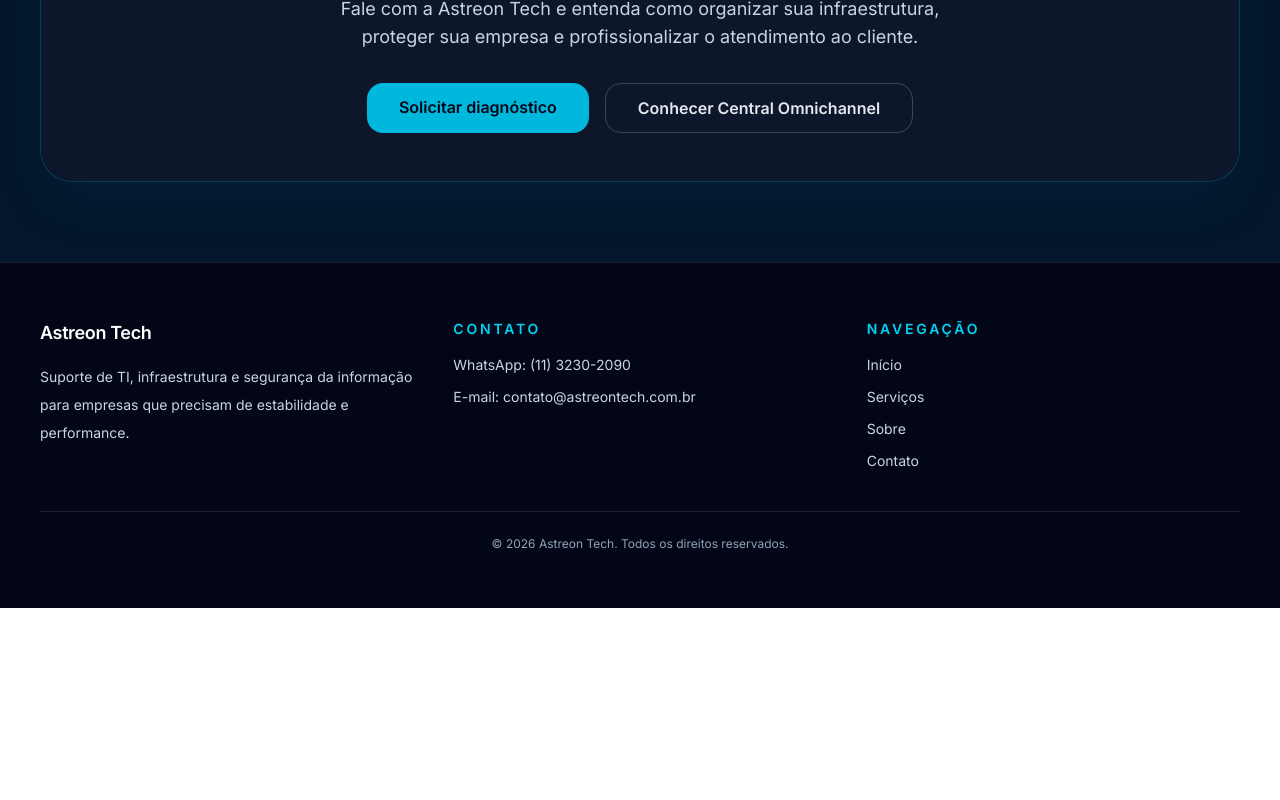
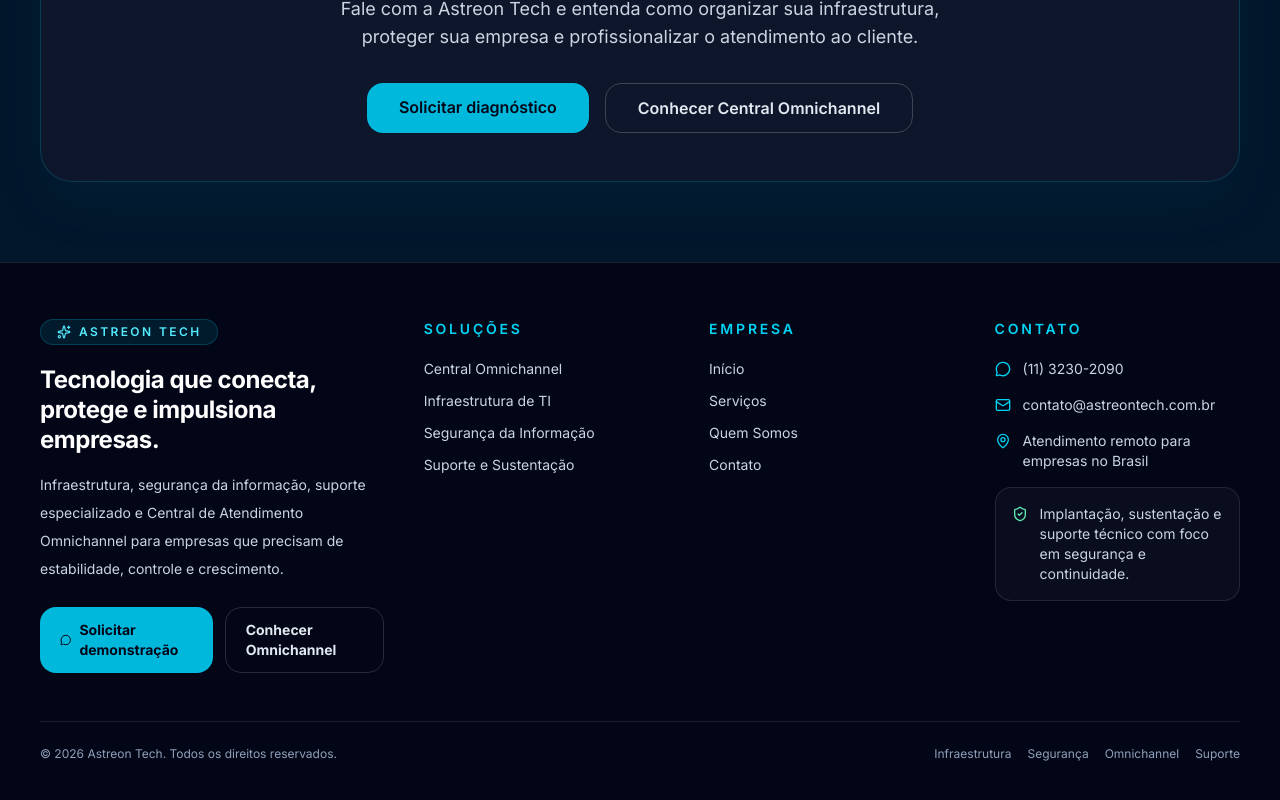
Before and after one commit to Tafhareo/astreon-tech-site, a Next.js app: page / in a window 1280 px wide. Shown: the part 5673-6473 px from the top of the page. Before the commit the page ends 6281 px from the top, so only its background shows below. Built offline with nearby package versions, Linux system fonts and the light colour scheme.

Commit message:
feat: melhorar footer e metadata global

```diff
--- a/app/layout.tsx
+++ b/app/layout.tsx
@@ -1,9 +1,16 @@
 import type { Metadata } from "next";
 import { Inter } from "next/font/google";
+import Link from "next/link";
+import {
+  Mail,
+  MapPin,
+  MessageCircle,
+  ShieldCheck,
+  Sparkles,
+} from "lucide-react";
 import SiteHeader from "@/components/SiteHeader";
 import ScrollToTop from "@/components/ScrollToTop";
 import WhatsAppButton from "@/components/WhatsAppButton";
-import Link from "next/link";
 import "./globals.css";
 
 const inter = Inter({
@@ -15,7 +22,7 @@
 const siteUrl = "https://www.astreontech.com.br";
 
 const whatsappLink =
-  "https://wa.me/551132302090?text=Olá,%20vim%20pelo%20site%20da%20Astreon%20Tech%20e%20quero%20um%20diagnóstico%20de%20TI.";
+  "https://wa.me/551132302090?text=Ol%C3%A1%2C%20vim%20pelo%20site%20da%20Astreon%20Tech%20e%20quero%20solicitar%20uma%20demonstra%C3%A7%C3%A3o.";
 
 const email = "contato@astreontech.com.br";
 
@@ -24,17 +31,29 @@
 
   title: {
     default:
-      "Astreon Tech | Suporte de TI, Infraestrutura e Segurança para Empresas",
+      "Astreon Tech | Infraestrutura, Segurança e Central Omnichannel",
     template: "%s | Astreon Tech",
   },
 
   description:
-    "Suporte de TI, infraestrutura, redes, firewall e segurança da informação para empresas que precisam de estabilidade e desempenho.",
+    "Astreon Tech entrega soluções de infraestrutura, segurança da informação, suporte especializado e Central de Atendimento Omnichannel para empresas.",
+
+  keywords: [
+    "Astreon Tech",
+    "central de atendimento omnichannel",
+    "atendimento whatsapp empresas",
+    "infraestrutura de TI",
+    "segurança da informação",
+    "suporte de TI",
+    "firewall",
+    "cloud",
+    "consultoria de TI",
+  ],
 
   openGraph: {
-    title: "Astreon Tech | Suporte de TI e Segurança para Empresas",
+    title: "Astreon Tech | Soluções de Tecnologia para Empresas",
     description:
-      "Reduza falhas, melhore sua infraestrutura e aumente a estabilidade da sua empresa com a Astreon Tech.",
+      "Infraestrutura, segurança, suporte e Central de Atendimento Omnichannel para empresas que precisam crescer com tecnologia confiável.",
     url: siteUrl,
     siteName: "Astreon Tech",
     locale: "pt_BR",
@@ -51,8 +70,9 @@
 
   twitter: {
     card: "summary_large_image",
-    title: "Astreon Tech | Soluções em TI",
-    description: "Infraestrutura, suporte e segurança para empresas.",
+    title: "Astreon Tech | Soluções de Tecnologia",
+    description:
+      "Infraestrutura, segurança e Central Omnichannel para empresas.",
   },
 
   icons: {
@@ -62,11 +82,27 @@
   },
 };
 
+const footerSolutions = [
+  { label: "Central Omnichannel", href: "/omnichannel" },
+  { label: "Infraestrutura de TI", href: "/servicos" },
+  { label: "Segurança da Informação", href: "/servicos" },
+  { label: "Suporte e Sustentação", href: "/servicos" },
+];
+
+const footerCompany = [
+  { label: "Início", href: "/" },
+  { label: "Serviços", href: "/servicos" },
+  { label: "Quem Somos", href: "/sobre" },
+  { label: "Contato", href: "/contato" },
+];
+
 export default function RootLayout({
   children,
 }: {
   children: React.ReactNode;
 }) {
+  const currentYear = new Date().getFullYear();
+
   return (
     <html lang="pt-BR">
       <body
@@ -78,57 +114,132 @@
 
           <main className="flex-1">{children}</main>
 
-          {/* BOTÃO WHATSAPP COM BALÃO DE CHAT */}
           <WhatsAppButton />
 
-          {/* FOOTER */}
           <footer className="border-t border-white/10 bg-[#020617] text-white">
-            <div className="mx-auto max-w-7xl px-5 py-12 sm:px-6 md:px-10 md:py-14">
-              <div className="grid gap-10 md:grid-cols-3">
+            <div className="mx-auto max-w-7xl px-5 py-14 sm:px-6 md:px-10">
+              <div className="grid gap-10 lg:grid-cols-[1.4fr_1fr_1fr_1fr]">
+                <div>
+                  <div className="inline-flex items-center gap-2 rounded-full border border-cyan-400/20 bg-cyan-400/10 px-4 py-1 text-xs font-semibold uppercase tracking-[0.2em] text-cyan-300">
+                    <Sparkles className="h-3.5 w-3.5" />
+                    Astreon Tech
+                  </div>
+
+                  <h3 className="mt-5 max-w-sm text-2xl font-bold leading-tight">
+                    Tecnologia que conecta, protege e impulsiona empresas.
+                  </h3>
+
+                  <p className="mt-4 max-w-md text-sm leading-7 text-slate-300">
+                    Infraestrutura, segurança da informação, suporte especializado
+                    e Central de Atendimento Omnichannel para empresas que precisam
+                    de estabilidade, controle e crescimento.
+                  </p>
+
+                  <div className="mt-6 flex flex-col gap-3 sm:flex-row">
+                    <a
+                      href={whatsappLink}
+                      target="_blank"
+                      rel="noopener noreferrer"
+                      className="inline-flex items-center justify-center gap-2 rounded-2xl bg-cyan-500 px-5 py-3 text-sm font-bold text-slate-950 transition hover:bg-cyan-400"
+                    >
+                      <MessageCircle className="h-4 w-4" />
+                      Solicitar demonstração
+                    </a>
+
+                    <Link
+                      href="/omnichannel"
+                      className="inline-flex items-center justify-center rounded-2xl border border-white/15 px-5 py-3 text-sm font-bold text-slate-200 transition hover:border-cyan-400/50 hover:text-cyan-300"
+                    >
+                      Conhecer Omnichannel
+                    </Link>
+                  </div>
+                </div>
 
                 <div>
-                  <h3 className="text-lg font-semibold">Astreon Tech</h3>
-                  <p className="mt-4 max-w-sm text-sm leading-7 text-slate-300">
-                    Suporte de TI, infraestrutura e segurança da informação para empresas que precisam de estabilidade e performance.
-                  </p>
+                  <h4 className="text-sm font-semibold uppercase tracking-[0.2em] text-cyan-400">
+                    Soluções
+                  </h4>
+                  <div className="mt-5 flex flex-col gap-3 text-sm text-slate-300">
+                    {footerSolutions.map((item) => (
+                      <Link
+                        key={item.label}
+                        href={item.href}
+                        className="transition hover:text-cyan-300"
+                      >
+                        {item.label}
+                      </Link>
+                    ))}
+                  </div>
+                </div>
+
+                <div>
+                  <h4 className="text-sm font-semibold uppercase tracking-[0.2em] text-cyan-400">
+                    Empresa
+                  </h4>
+                  <div className="mt-5 flex flex-col gap-3 text-sm text-slate-300">
+                    {footerCompany.map((item) => (
+                      <Link
+                        key={item.label}
+                        href={item.href}
+                        className="transition hover:text-cyan-300"
+                      >
+                        {item.label}
+                      </Link>
+                    ))}
+                  </div>
                 </div>
 
                 <div>
                   <h4 className="text-sm font-semibold uppercase tracking-[0.2em] text-cyan-400">
                     Contato
                   </h4>
-                  <div className="mt-4 space-y-3 text-sm text-slate-300">
-                    <p>
-                      WhatsApp:{" "}
-                      <a href={whatsappLink} target="_blank" className="hover:text-cyan-400">
-                        (11) 3230-2090
-                      </a>
-                    </p>
-                    <p>
-                      E-mail:{" "}
-                      <a href={`mailto:${email}`} className="hover:text-cyan-400">
-                        {email}
-                      </a>
-                    </p>
+
+                  <div className="mt-5 space-y-4 text-sm text-slate-300">
+                    <a
+                      href={whatsappLink}
+                      target="_blank"
+                      rel="noopener noreferrer"
+                      className="flex gap-3 transition hover:text-cyan-300"
+                    >
+                      <MessageCircle className="mt-0.5 h-4 w-4 flex-none text-cyan-400" />
+                      <span>(11) 3230-2090</span>
+                    </a>
+
+                    <a
+                      href={`mailto:${email}`}
+                      className="flex gap-3 transition hover:text-cyan-300"
+                    >
+                      <Mail className="mt-0.5 h-4 w-4 flex-none text-cyan-400" />
+                      <span>{email}</span>
+                    </a>
+
+                    <div className="flex gap-3">
+                      <MapPin className="mt-0.5 h-4 w-4 flex-none text-cyan-400" />
+                      <span>Atendimento remoto para empresas no Brasil</span>
+                    </div>
+
+                    <div className="flex gap-3 rounded-2xl border border-white/10 bg-white/[0.03] p-4">
+                      <ShieldCheck className="mt-0.5 h-4 w-4 flex-none text-emerald-300" />
+                      <span>
+                        Implantação, sustentação e suporte técnico com foco em
+                        segurança e continuidade.
+                      </span>
+                    </div>
                   </div>
                 </div>
-
-                <div>
-                  <h4 className="text-sm font-semibold uppercase tracking-[0.2em] text-cyan-400">
-                    Navegação
-                  </h4>
-                  <div className="mt-4 flex flex-col gap-3 text-sm text-slate-300">
-                    <Link href="/">Início</Link>
-                    <Link href="/servicos">Serviços</Link>
-                    <Link href="/sobre">Sobre</Link>
-                    <Link href="/contato">Contato</Link>
-                  </div>
-                </div>
-
               </div>
 
-              <div className="mt-10 border-t border-white/10 pt-6 text-center text-xs text-slate-400">
-                © {new Date().getFullYear()} Astreon Tech. Todos os direitos reservados.
+              <div className="mt-12 flex flex-col gap-4 border-t border-white/10 pt-6 text-xs text-slate-400 md:flex-row md:items-center md:justify-between">
+                <p>
+                  © {currentYear} Astreon Tech. Todos os direitos reservados.
+                </p>
+
+                <div className="flex flex-wrap gap-4">
+                  <span>Infraestrutura</span>
+                  <span>Segurança</span>
+                  <span>Omnichannel</span>
+                  <span>Suporte</span>
+                </div>
               </div>
             </div>
           </footer>
```
